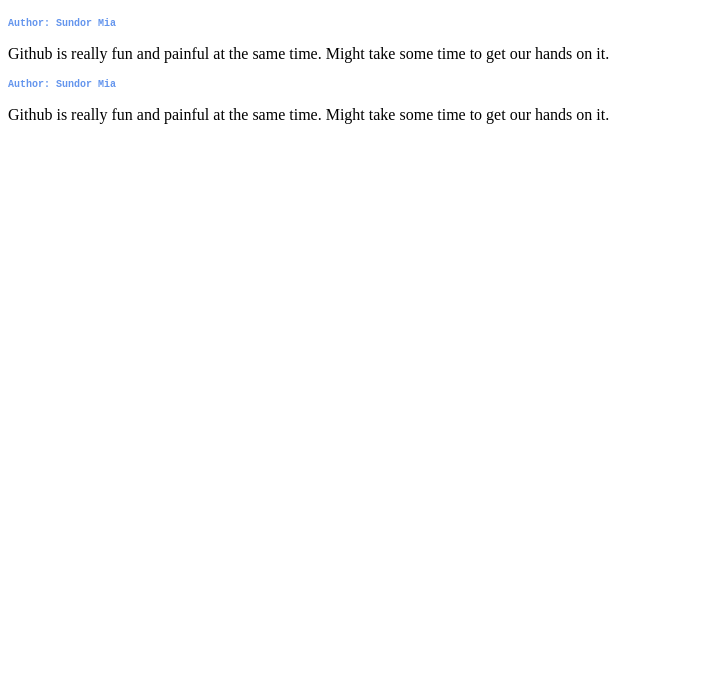
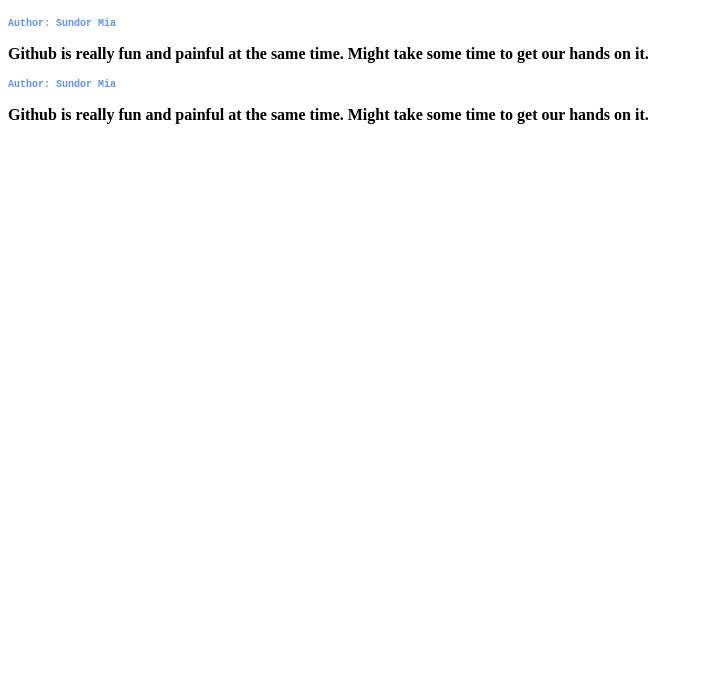
Before and after one commit to mahadihassanriyadh/my-2nd-repo, a plain HTML site: page index.html in a window 1280 px wide. Shown: the part 107-800 px from the top of the page, without its empty margins (0-703 px from the left). Drawn offline with Linux system fonts and the light colour scheme; files that its build step writes are made by us from their sources.

Commit message:
style updated

```diff
--- a/style.css
+++ b/style.css
@@ -7,6 +7,8 @@
     font-size: 10px;
     font-family: monospace;
     color: cornflowerblue;
+}
 
-f
+p{
+    font-weight: 900;
 }
```
